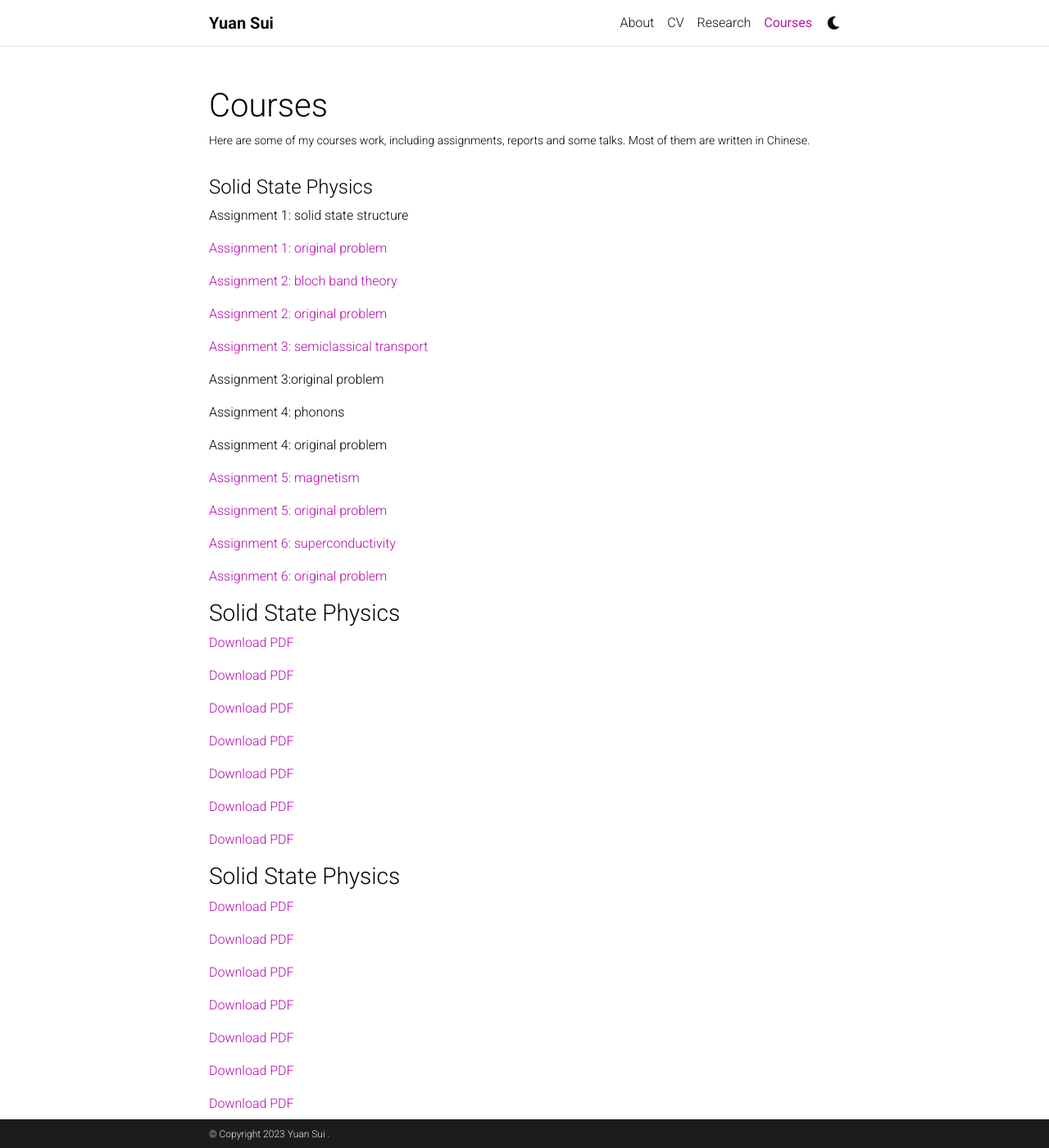
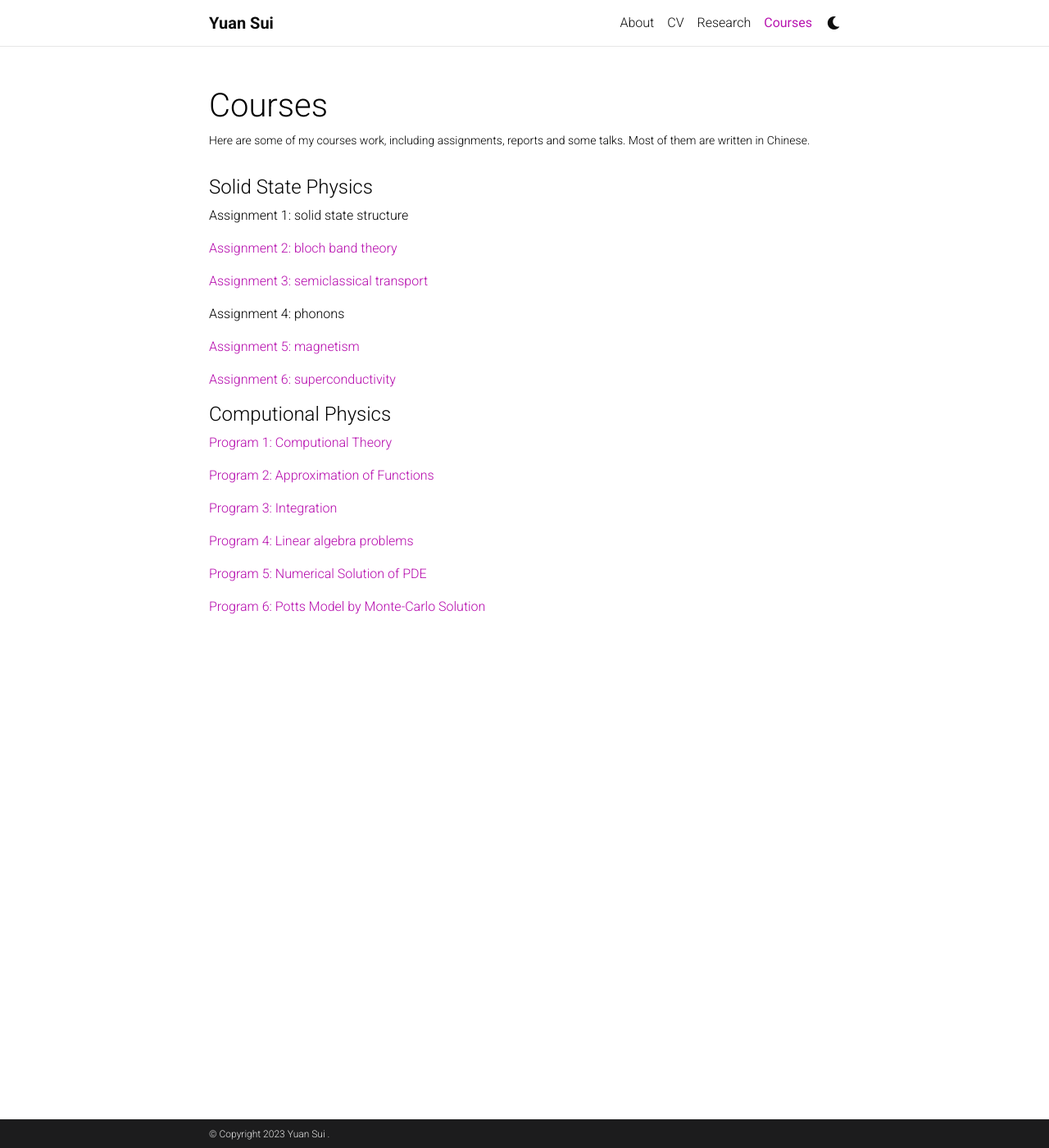
Before and after one commit to sufrepmia/al-folio_theme, a Jekyll site: the page built from _pages/courses.md, in a window 1280 px wide and 1400 px high. Shown: the whole window at 82% size. Built offline with Jekyll 4.4.1, drawn with Linux system fonts in a browser that asks for light colours; comment, search, counter and statistics services are not loaded; a style sheet for code colours, icons or effects is not loaded.

Commit message:
Update course.html

```diff
--- a/_layouts/course.html
+++ b/_layouts/course.html
@@ -12,33 +12,25 @@ layout: default
           <article>
             <h4>Solid State Physics</h4>
             <p>Assignment 1: solid state structure</p>
-            <p><a href="/course/SSP/SolidStructure.pdf">Assignment 1: original problem</a></p>
             <p><a href="/course/SSP/BandTheorySolution.pdf">Assignment 2: bloch band theory</a></p>
-            <p><a href="/course/SSP/BandTheory.pdf">Assignment 2: original problem</a></p>
             <p><a href="/course/SSP/SemiclassicTransportSolution.pdf">Assignment 3: semiclassical transport</a></p>
-            <p>Assignment 3:original problem</p>
             <p>Assignment 4: phonons</p>
-            <p>Assignment 4: original problem</p>
             <p><a href="/course/SSP/MagnetismSolution.pdf">Assignment 5: magnetism</a></p>
-            <p><a href="/course/SSP/Magnetism.pdf">Assignment 5: original problem</a></p>
             <p><a href="/course/SSP/SuperConductivitySolution.pdf">Assignment 6: superconductivity</a></p>
-            <p><a href="/course/SSP/SuperConductivity.pdf">Assignment 6: original problem</a></p>
-            <h3>Solid State Physics</h3>
-            <p><a href="/course/1.pdf">Download PDF</a></p>
-            <p><a href="/course/1.pdf">Download PDF</a></p>
-            <p><a href="/course/1.pdf">Download PDF</a></p>
-            <p><a href="/course/1.pdf">Download PDF</a></p>
-            <p><a href="/course/1.pdf">Download PDF</a></p>
-            <p><a href="/course/1.pdf">Download PDF</a></p>
-            <p><a href="/course/1.pdf">Download PDF</a></p>
-            <h3>Solid State Physics</h3>
-            <p><a href="/course/1.pdf">Download PDF</a></p>
-            <p><a href="/course/1.pdf">Download PDF</a></p>
-            <p><a href="/course/1.pdf">Download PDF</a></p>
-            <p><a href="/course/1.pdf">Download PDF</a></p>
-            <p><a href="/course/1.pdf">Download PDF</a></p>
-            <p><a href="/course/1.pdf">Download PDF</a></p>
-            <p><a href="/course/1.pdf">Download PDF</a></p>
+
+
+            <h4>Computional Physics</h4>
+            <p><a href="/course/Computional/ComptutionalTheory.pdf">Program 1: Computional Theory</a></p>
+            <p><a href="/course/Computional/Function Approximation.pdf">Program 2: Approximation of Functions</a></p>
+            <p><a href="/course/Computional/Integration.pdf">Program 3: Integration</a></p>
+            <p><a href="/course/Computional/Linearalgebraicproblems.pdf">Program 4: Linear algebra problems</a></p>
+            <p><a href="/course/Computional/PDE.pdf">Program 5: Numerical Solution of PDE</a></p>
+            <p><a href="/course/Computional/PottsModel.pdf">Program 6: Potts Model by Monte-Carlo Solution</a></p>
+
+
+
+
+
 
           </article>
 
```
